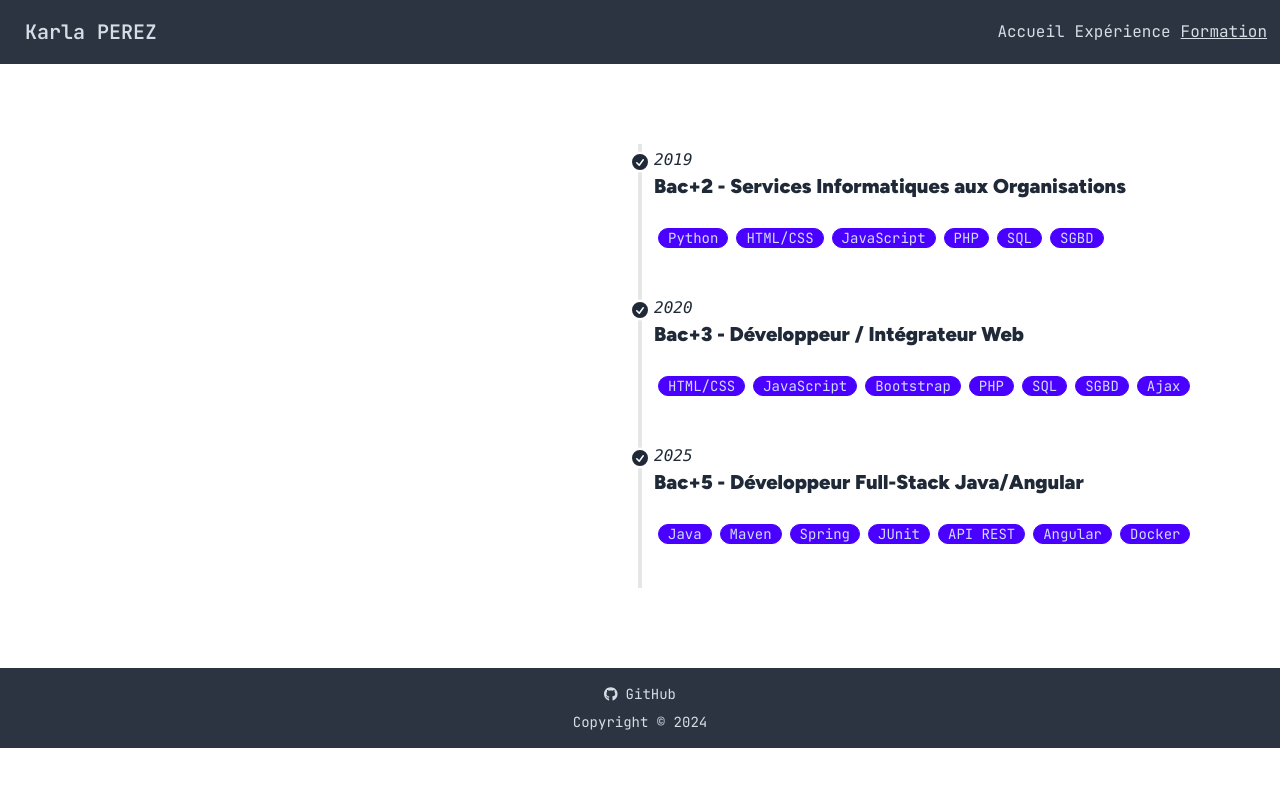
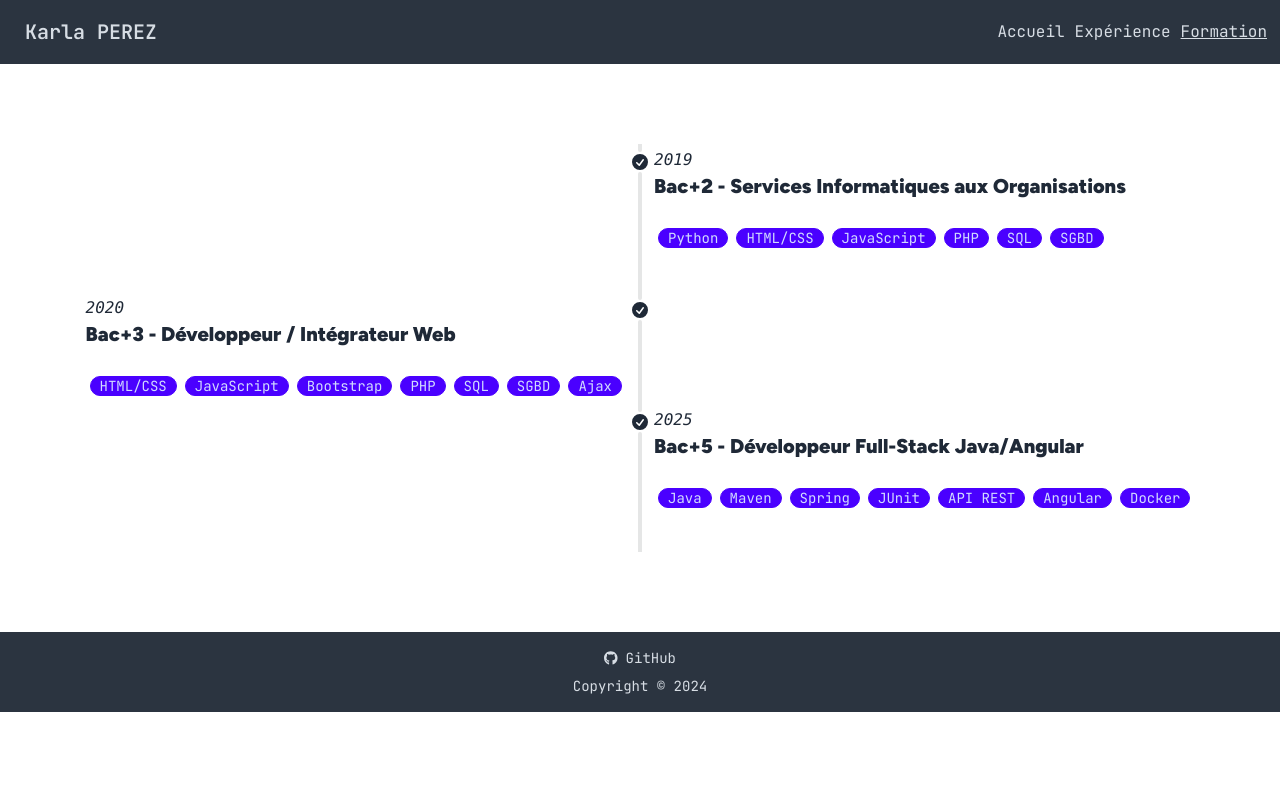
Before and after one commit to karla-perez-brugues/portfolio, an Angular app: page /formation in a window 1280 px wide. Shown: the top 786 px of the page. Built offline with nearby package versions, Linux system fonts and the light colour scheme.

Commit message:
improve education feature

```diff
--- a/src/app/pages/education-list/education-list.component.html
+++ b/src/app/pages/education-list/education-list.component.html
@@ -1,10 +1,20 @@
-<div class="container my-20">
+<div class="my-20">
   <ul class="timeline timeline-snap-icon max-md:timeline-compact timeline-vertical">
     @for (education of (education$ | async) ; track education.id) {
       <li>
         <hr />
         <div class="timeline-start">
-        <!-- TODO: put something here -->
+          <!-- FIXME: refactor this -->
+          @if (isIdEven(education.id)) {
+            <time class="font-mono italic">{{ education.year }}</time>
+            <h2 class="text-xl font-black">{{ education.level }} - {{ education.title }}</h2>
+            <br>
+            <div>
+              @for (skill of education.skills; track skill) {
+                <div class="badge badge-primary m-1">{{skill}}</div>
+              }
+            </div>
+          }
         </div>
         <div class="timeline-middle">
           <svg
@@ -19,6 +29,8 @@
           </svg>
         </div>
         <div class="mb-10 timeline-end">
+          <!-- FIXME: refactor this -->
+          @if (!isIdEven(education.id)) {
             <time class="font-mono italic">{{ education.year }}</time>
             <h2 class="text-xl font-black">{{ education.level }} - {{ education.title }}</h2>
             <br>
@@ -27,6 +39,7 @@
                 <div class="badge badge-primary m-1">{{skill}}</div>
               }
             </div>
+          }
         </div>
         <hr />
       </li>
--- a/src/app/pages/education-list/education-list.component.ts
+++ b/src/app/pages/education-list/education-list.component.ts
@@ -19,6 +19,11 @@ export class EducationListComponent implements OnInit {
   constructor(private educationService: EducationService) {}
 
   ngOnInit() {
+    // TODO: sort by id desc
     this.education$ = this.educationService.getEducation();
   }
+
+  protected isIdEven(number: number): boolean {
+    return number % 2 == 0;
+  }
 }
```
Lines whose indentation alone changed are shown as unchanged.
